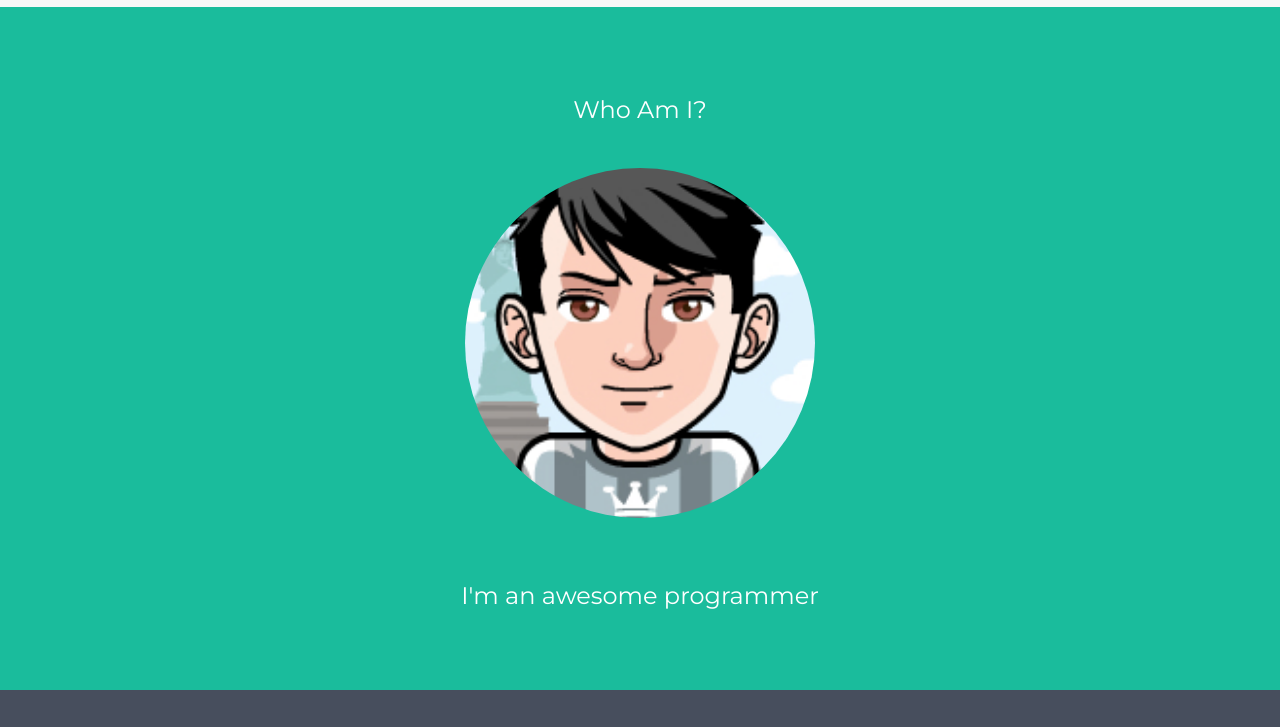
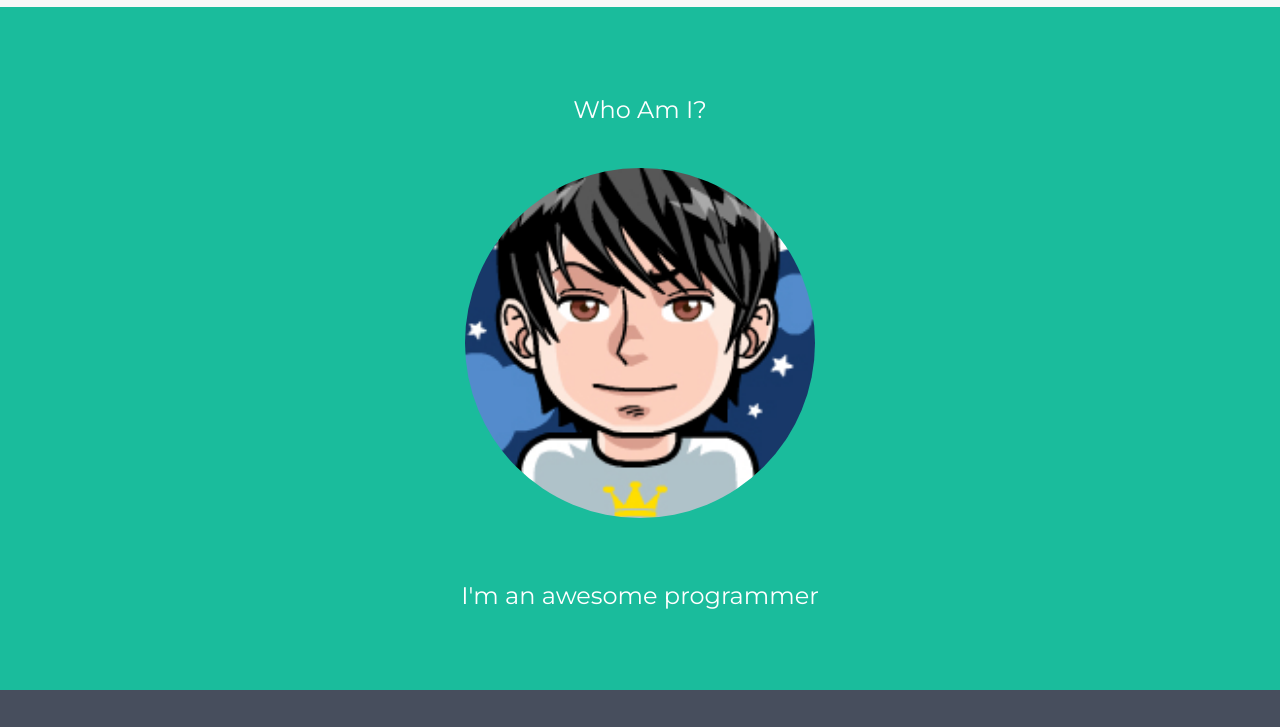
Before and after one commit to zhiyuanc1718/zhiyuanc1718.github.io, a plain HTML site: page index.html in a window 1280 px wide. Shown: the part 73-800 px from the top of the page. Drawn offline with nearby package versions, Linux system fonts and the light colour scheme.

Commit message:
replace avatar

```diff
--- a/index.html
+++ b/index.html
@@ -77,7 +77,7 @@
 <!-- First Container -->
 <div class="container-fluid bg-1 text-center">
   <h3 class="margin">Who Am I?</h3>
-  <img src="avatar.png" class="img-responsive img-circle margin" style="display:inline" alt="Zhiyuan" width="350" height="350">
+  <img src="zhi.png" class="img-responsive img-circle margin" style="display:inline" alt="Zhiyuan" width="350" height="350">
   <h3>I'm an awesome programmer</h3>
 </div>
 
@@ -101,13 +101,11 @@
     </div>
     <div class="col-sm-4">
       <p>You can see my projects on <a href = "https://github.com/zhiyuanc1718">Github</a></p>
-      <br>
       <p>There are many projects to checkout and maybe they will inspire you</p>
       <img src="Octocat.png" class="img-responsive margin" width="320" height="320" alt="Image">
     </div>
     <div class="col-sm-4">
       <p>Currently, I am learning about Web-Design through HTML first.</p>
-      <br>
       <p>Visit <a href = "https://www.codecademy.com/">Codecademy</a> for more information on HTML</p>
       <img src="code.png" class="img-responsive margin" width="320" height="320" alt="Image">
     </div>
```
Also changed, not shown: avatar.png (deleted), zhi.png (added).
